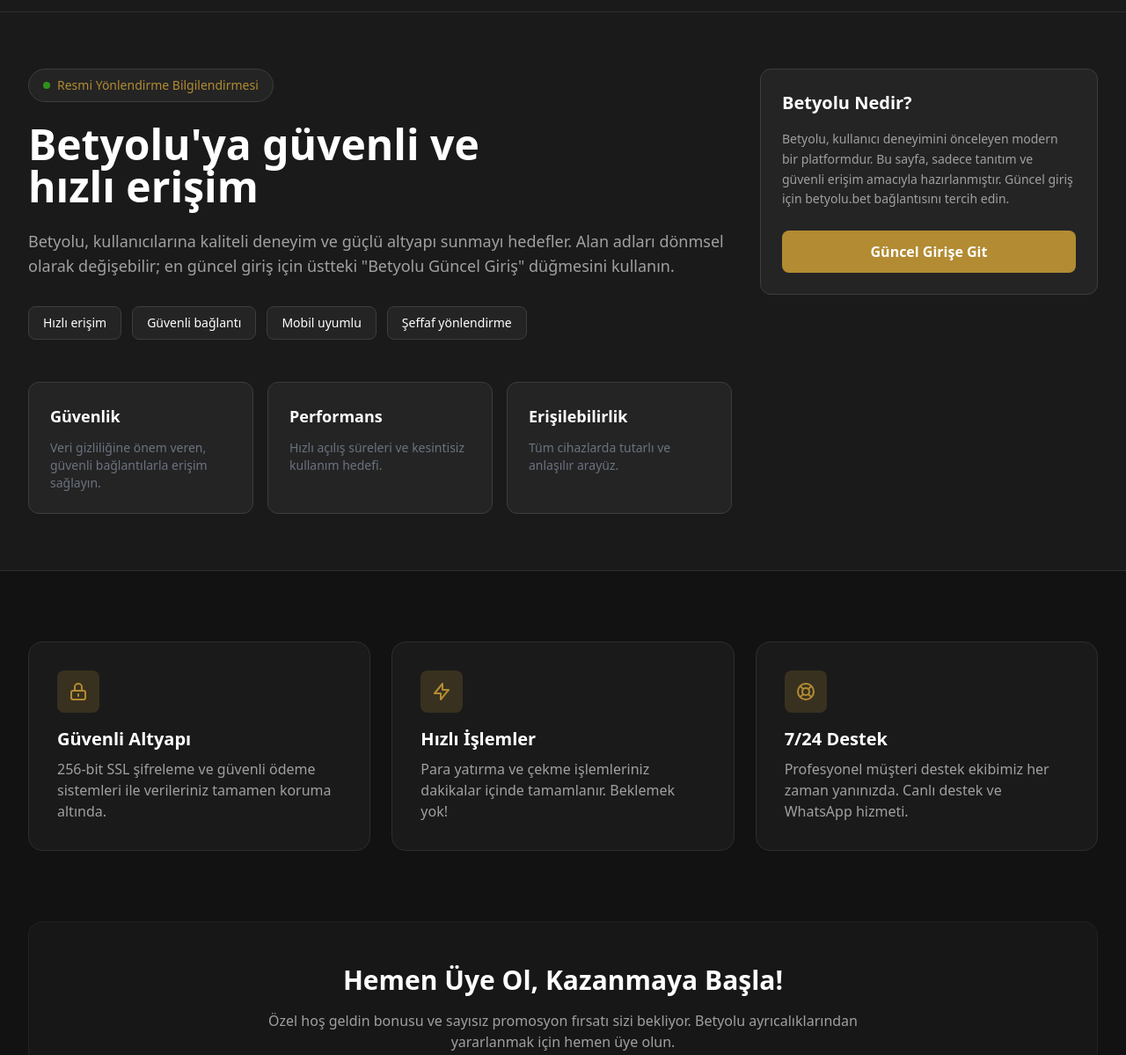
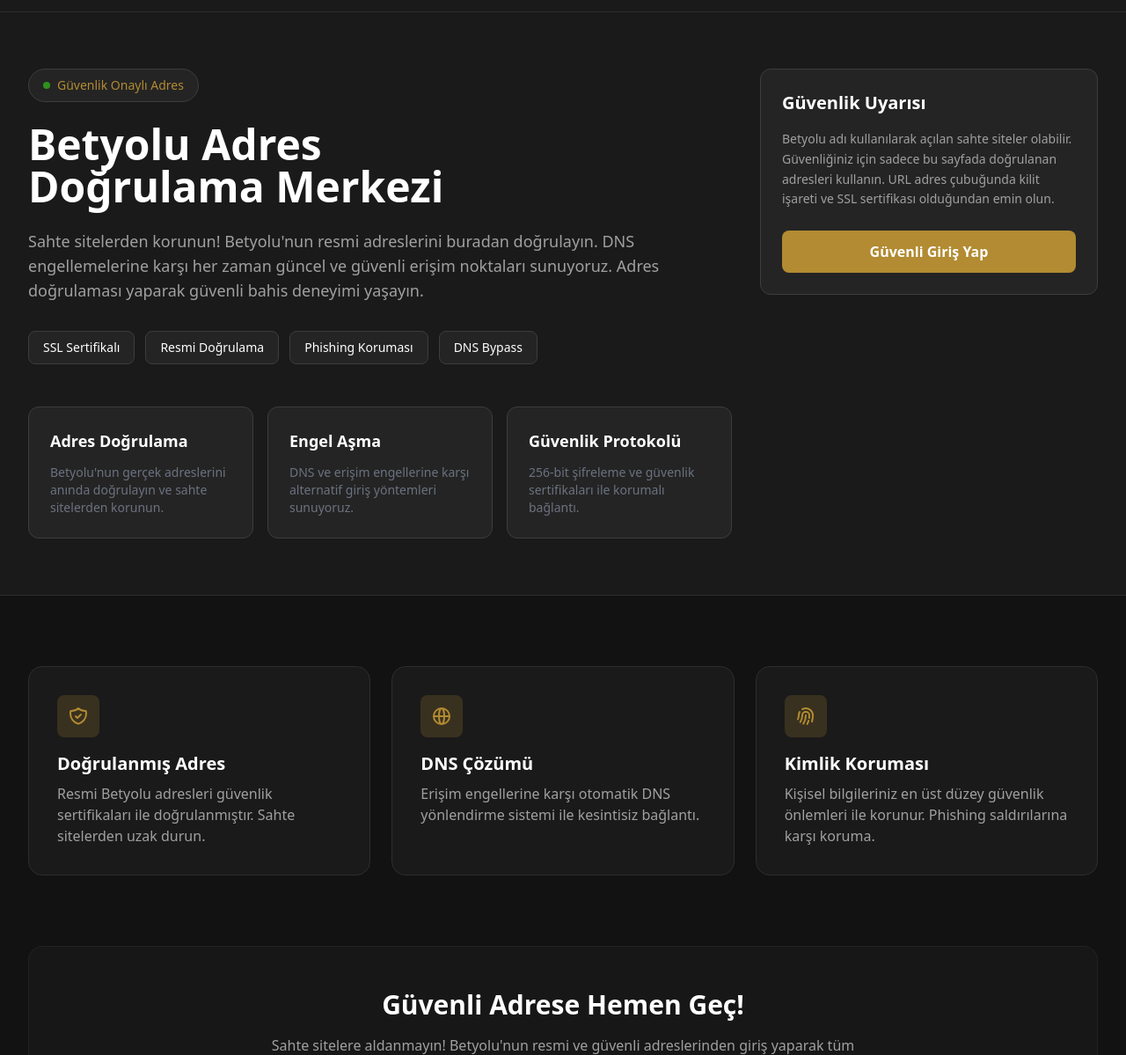
Before and after one commit to betyolu/betyolu-adres, a plain HTML site: page index.html in a window 1280 px wide. Shown: the part 59-1258 px from the top of the page at 88% size. Drawn offline with nearby package versions, Linux system fonts and the light colour scheme.

Commit message:
Update with unique content focused on address verification and security
- Changed title to focus on address verification
- Updated hero section with security-focused messaging
- Added content about phishing protection and SSL verification
- Modified feature boxes for address verification themes
- Updated sidebar with security warning
- Changed CTA section to emphasize safe access

```diff
--- a/index.html
+++ b/index.html
@@ -3,7 +3,7 @@
 <head>
     <meta charset="UTF-8">
     <meta name="viewport" content="width=device-width, initial-scale=1.0">
-    <title>Betyolu - Güvenli Bahis Deneyimi</title>
+    <title>Betyolu Adres - Güvenilir Giriş ve Doğrulama</title>
 
     <!-- Favicons -->
     <link rel="icon" type="image/x-icon" href="favicon.ico">
@@ -85,53 +85,53 @@
                 <div class="lg:col-span-2">
                     <div class="inline-flex items-center space-x-2 bg-elevated border border-border-light rounded-full px-4 py-2 mb-6">
                         <span class="animate-pulse w-2 h-2 bg-status-active rounded-full"></span>
-                        <span class="text-accent text-sm font-medium">Resmi Yönlendirme Bilgilendirmesi</span>
+                        <span class="text-accent text-sm font-medium">Güvenlik Onaylı Adres</span>
                     </div>
 
                     <h1 class="text-4xl md:text-5xl font-bold text-white mb-6">
-                        Betyolu'ya güvenli ve<br />hızlı erişim
+                        Betyolu Adres<br />Doğrulama Merkezi
                     </h1>
 
                     <p class="text-text-secondary text-lg mb-8">
-                        Betyolu, kullanıcılarına kaliteli deneyim ve güçlü altyapı sunmayı hedefler.
-                        Alan adları dönmsel olarak değişebilir; en güncel giriş için üstteki "Betyolu
-                        Güncel Giriş" düğmesini kullanın.
+                        Sahte sitelerden korunun! Betyolu'nun resmi adreslerini buradan doğrulayın.
+                        DNS engellemelerine karşı her zaman güncel ve güvenli erişim noktaları sunuyoruz.
+                        Adres doğrulaması yaparak güvenli bahis deneyimi yaşayın.
                     </p>
 
                     <!-- Feature Tags -->
                     <div class="flex flex-wrap gap-3 mb-12">
                         <span class="bg-elevated border border-border-light px-4 py-2 rounded-lg text-sm text-text-primary">
-                            Hızlı erişim
+                            SSL Sertifikalı
                         </span>
                         <span class="bg-elevated border border-border-light px-4 py-2 rounded-lg text-sm text-text-primary">
-                            Güvenli bağlantı
+                            Resmi Doğrulama
                         </span>
                         <span class="bg-elevated border border-border-light px-4 py-2 rounded-lg text-sm text-text-primary">
-                            Mobil uyumlu
+                            Phishing Koruması
                         </span>
                         <span class="bg-elevated border border-border-light px-4 py-2 rounded-lg text-sm text-text-primary">
-                            Şeffaf yönlendirme
+                            DNS Bypass
                         </span>
                     </div>
 
                     <!-- Three Feature Boxes -->
                     <div class="grid grid-cols-1 md:grid-cols-3 gap-4">
                         <div class="bg-elevated border border-border-light rounded-xl p-6">
-                            <h3 class="text-white font-semibold text-lg mb-3">Güvenlik</h3>
+                            <h3 class="text-white font-semibold text-lg mb-3">Adres Doğrulama</h3>
                             <p class="text-text-muted text-sm">
-                                Veri gizliliğine önem veren, güvenli bağlantılarla erişim sağlayın.
+                                Betyolu'nun gerçek adreslerini anında doğrulayın ve sahte sitelerden korunun.
                             </p>
                         </div>
                         <div class="bg-elevated border border-border-light rounded-xl p-6">
-                            <h3 class="text-white font-semibold text-lg mb-3">Performans</h3>
+                            <h3 class="text-white font-semibold text-lg mb-3">Engel Aşma</h3>
                             <p class="text-text-muted text-sm">
-                                Hızlı açılış süreleri ve kesintisiz kullanım hedefi.
+                                DNS ve erişim engellerine karşı alternatif giriş yöntemleri sunuyoruz.
                             </p>
                         </div>
                         <div class="bg-elevated border border-border-light rounded-xl p-6">
-                            <h3 class="text-white font-semibold text-lg mb-3">Erişilebilirlik</h3>
+                            <h3 class="text-white font-semibold text-lg mb-3">Güvenlik Protokolü</h3>
                             <p class="text-text-muted text-sm">
-                                Tüm cihazlarda tutarlı ve anlaşılır arayüz.
+                                256-bit şifreleme ve güvenlik sertifikaları ile korumalı bağlantı.
                             </p>
                         </div>
                     </div>
@@ -140,15 +140,15 @@
                 <!-- Right Sidebar - 1/3 width -->
                 <div class="lg:col-span-1">
                     <div class="bg-elevated border border-border-light rounded-xl p-6">
-                        <h3 class="text-white font-bold text-xl mb-4">Betyolu Nedir?</h3>
+                        <h3 class="text-white font-bold text-xl mb-4">Güvenlik Uyarısı</h3>
                         <p class="text-text-secondary text-sm leading-relaxed mb-6">
-                            Betyolu, kullanıcı deneyimini önceleyen modern bir
-                            platformdur. Bu sayfa, sadece tanıtım ve güvenli erişim
-                            amacıyla hazırlanmıştır. Güncel giriş için betyolu.bet
-                            bağlantısını tercih edin.
+                            Betyolu adı kullanılarak açılan sahte siteler olabilir.
+                            Güvenliğiniz için sadece bu sayfada doğrulanan adresleri
+                            kullanın. URL adres çubuğunda kilit işareti ve SSL
+                            sertifikası olduğundan emin olun.
                         </p>
                         <a href="https://betyoluadres.com/" class="inline-flex items-center justify-center w-full bg-accent hover:bg-accent-hover text-white font-semibold px-6 py-3 rounded-lg transition duration-300">
-                            Güncel Girişe Git
+                            Güvenli Giriş Yap
                         </a>
                     </div>
                 </div>
@@ -164,47 +164,47 @@
             <div class="bg-card rounded-2xl p-8 border border-border-default hover:border-accent/50 transition duration-300">
                 <div class="w-12 h-12 bg-accent/20 rounded-lg flex items-center justify-center mb-4">
                     <svg class="w-6 h-6 text-accent" fill="none" stroke="currentColor" viewBox="0 0 24 24">
-                        <path stroke-linecap="round" stroke-linejoin="round" stroke-width="2" d="M12 15v2m-6 4h12a2 2 0 002-2v-6a2 2 0 00-2-2H6a2 2 0 00-2 2v6a2 2 0 002 2zm10-10V7a4 4 0 00-8 0v4h8z"></path>
+                        <path stroke-linecap="round" stroke-linejoin="round" stroke-width="2" d="M9 12l2 2 4-4m5.618-4.016A11.955 11.955 0 0112 2.944a11.955 11.955 0 01-8.618 3.04A12.02 12.02 0 003 9c0 5.591 3.824 10.29 9 11.622 5.176-1.332 9-6.03 9-11.622 0-1.042-.133-2.052-.382-3.016z"></path>
                     </svg>
                 </div>
-                <h3 class="text-xl font-semibold mb-2">Güvenli Altyapı</h3>
-                <p class="text-text-secondary">256-bit SSL şifreleme ve güvenli ödeme sistemleri ile verileriniz tamamen koruma altında.</p>
+                <h3 class="text-xl font-semibold mb-2">Doğrulanmış Adres</h3>
+                <p class="text-text-secondary">Resmi Betyolu adresleri güvenlik sertifikaları ile doğrulanmıştır. Sahte sitelerden uzak durun.</p>
             </div>
 
             <div class="bg-card rounded-2xl p-8 border border-border-default hover:border-accent/50 transition duration-300">
                 <div class="w-12 h-12 bg-accent/20 rounded-lg flex items-center justify-center mb-4">
                     <svg class="w-6 h-6 text-accent" fill="none" stroke="currentColor" viewBox="0 0 24 24">
-                        <path stroke-linecap="round" stroke-linejoin="round" stroke-width="2" d="M13 10V3L4 14h7v7l9-11h-7z"></path>
+                        <path stroke-linecap="round" stroke-linejoin="round" stroke-width="2" d="M21 12a9 9 0 01-9 9m9-9a9 9 0 00-9-9m9 9H3m9 9a9 9 0 01-9-9m9 9c1.657 0 3-4.03 3-9s-1.343-9-3-9m0 18c-1.657 0-3-4.03-3-9s1.343-9 3-9m-9 9a9 9 0 019-9"></path>
                     </svg>
                 </div>
-                <h3 class="text-xl font-semibold mb-2">Hızlı İşlemler</h3>
-                <p class="text-text-secondary">Para yatırma ve çekme işlemleriniz dakikalar içinde tamamlanır. Beklemek yok!</p>
+                <h3 class="text-xl font-semibold mb-2">DNS Çözümü</h3>
+                <p class="text-text-secondary">Erişim engellerine karşı otomatik DNS yönlendirme sistemi ile kesintisiz bağlantı.</p>
             </div>
 
             <div class="bg-card rounded-2xl p-8 border border-border-default hover:border-accent/50 transition duration-300">
                 <div class="w-12 h-12 bg-accent/20 rounded-lg flex items-center justify-center mb-4">
                     <svg class="w-6 h-6 text-accent" fill="none" stroke="currentColor" viewBox="0 0 24 24">
-                        <path stroke-linecap="round" stroke-linejoin="round" stroke-width="2" d="M18.364 5.636l-3.536 3.536m0 5.656l3.536 3.536M9.172 9.172L5.636 5.636m3.536 9.192l-3.536 3.536M21 12a9 9 0 11-18 0 9 9 0 0118 0zm-5 0a4 4 0 11-8 0 4 4 0 018 0z"></path>
+                        <path stroke-linecap="round" stroke-linejoin="round" stroke-width="2" d="M12 11c0 3.517-1.009 6.799-2.753 9.571m-3.44-2.04l.054-.09A13.916 13.916 0 008 11a4 4 0 118 0c0 1.017-.07 2.019-.203 3m-2.118 6.844A21.88 21.88 0 0015.171 17m3.839 1.132c.645-2.266.99-4.659.99-7.132A8 8 0 008 4.07M3 15.364c.64-1.319 1-2.8 1-4.364 0-1.457.39-2.823 1.07-4"></path>
                     </svg>
                 </div>
-                <h3 class="text-xl font-semibold mb-2">7/24 Destek</h3>
-                <p class="text-text-secondary">Profesyonel müşteri destek ekibimiz her zaman yanınızda. Canlı destek ve WhatsApp hizmeti.</p>
+                <h3 class="text-xl font-semibold mb-2">Kimlik Koruması</h3>
+                <p class="text-text-secondary">Kişisel bilgileriniz en üst düzey güvenlik önlemleri ile korunur. Phishing saldırılarına karşı koruma.</p>
             </div>
         </div>
 
         <!-- CTA Section -->
         <div class="glass-effect rounded-2xl p-12 text-center">
-            <h3 class="text-3xl font-bold mb-4">Hemen Üye Ol, Kazanmaya Başla!</h3>
+            <h3 class="text-3xl font-bold mb-4">Güvenli Adrese Hemen Geç!</h3>
             <p class="text-text-secondary mb-8 max-w-2xl mx-auto">
-                Özel hoş geldin bonusu ve sayısız promosyon fırsatı sizi bekliyor.
-                Betyolu ayrıcalıklarından yararlanmak için hemen üye olun.
+                Sahte sitelere aldanmayın! Betyolu'nun resmi ve güvenli adreslerinden
+                giriş yaparak tüm avantajlardan yararlanın. SSL sertifikalı güvenli bağlantı.
             </p>
             <div class="flex flex-col sm:flex-row gap-4 justify-center">
                 <a href="https://betyoluadres.com/" class="bg-gradient-to-r from-accent to-cta text-white px-8 py-3 rounded-lg font-semibold hover:opacity-90 transition duration-300">
-                    Üye Ol
+                    Güvenli Giriş
                 </a>
                 <a href="https://betyoluadres.com/" class="text-accent hover:text-accent-hover px-8 py-3 font-semibold transition duration-300">
-                    Promosyonları Gör →
+                    Adres Doğrula →
                 </a>
             </div>
         </div>
```
